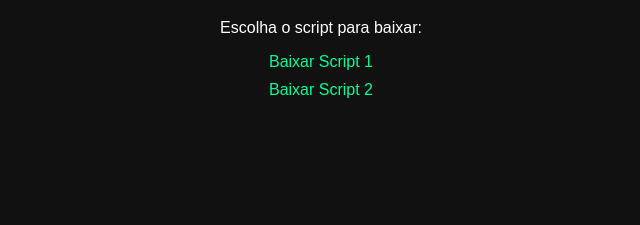
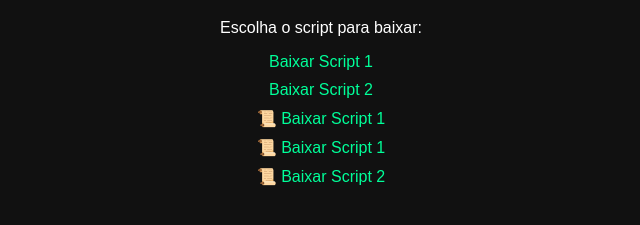
Before and after one commit to brunoina1201-art/brunoinacio.github.io, a plain HTML site: page index.html in a window 1280 px wide. Shown: the part 61-286 px from the top of the page, without its empty margins (319-959 px from the left). Drawn offline with Linux system fonts and the light colour scheme.

Commit message:
Update index.html

```diff
--- a/index.html
+++ b/index.html
@@ -15,3 +15,5 @@
   <a href="scripts/meuscript2.txt" download>Baixar Script 2</a>
 </body>
 </html>
+<a href="https://link-hub.net/1329364/nmr0GYu56t5c" target="_blank">📜 Baixar Script 1</a><a href="https://link-hub.net/1329364/nmr0GYu56t5c" target="_blank">📜 Baixar Script 1</a>
+<a href="https://outro-link.com/arquivo.lua" target="_blank">📜 Baixar Script 2</a>
```
